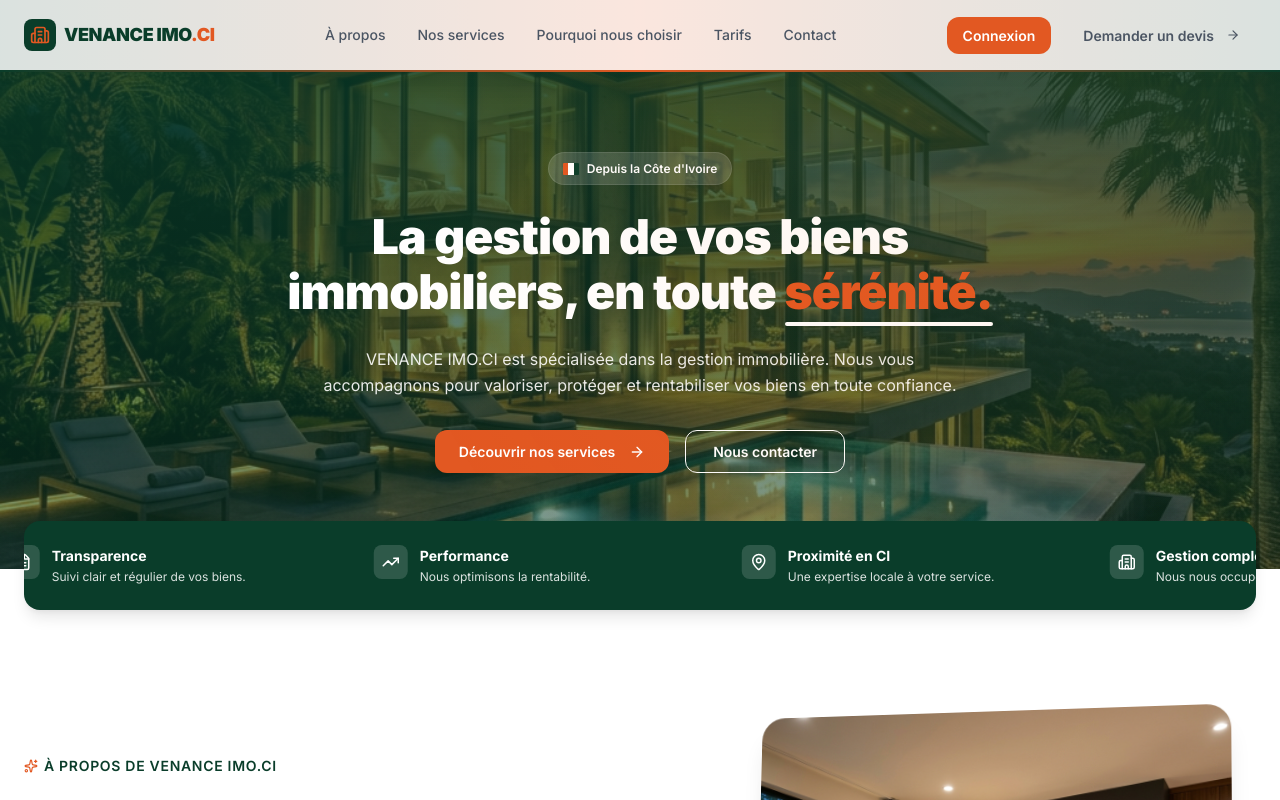
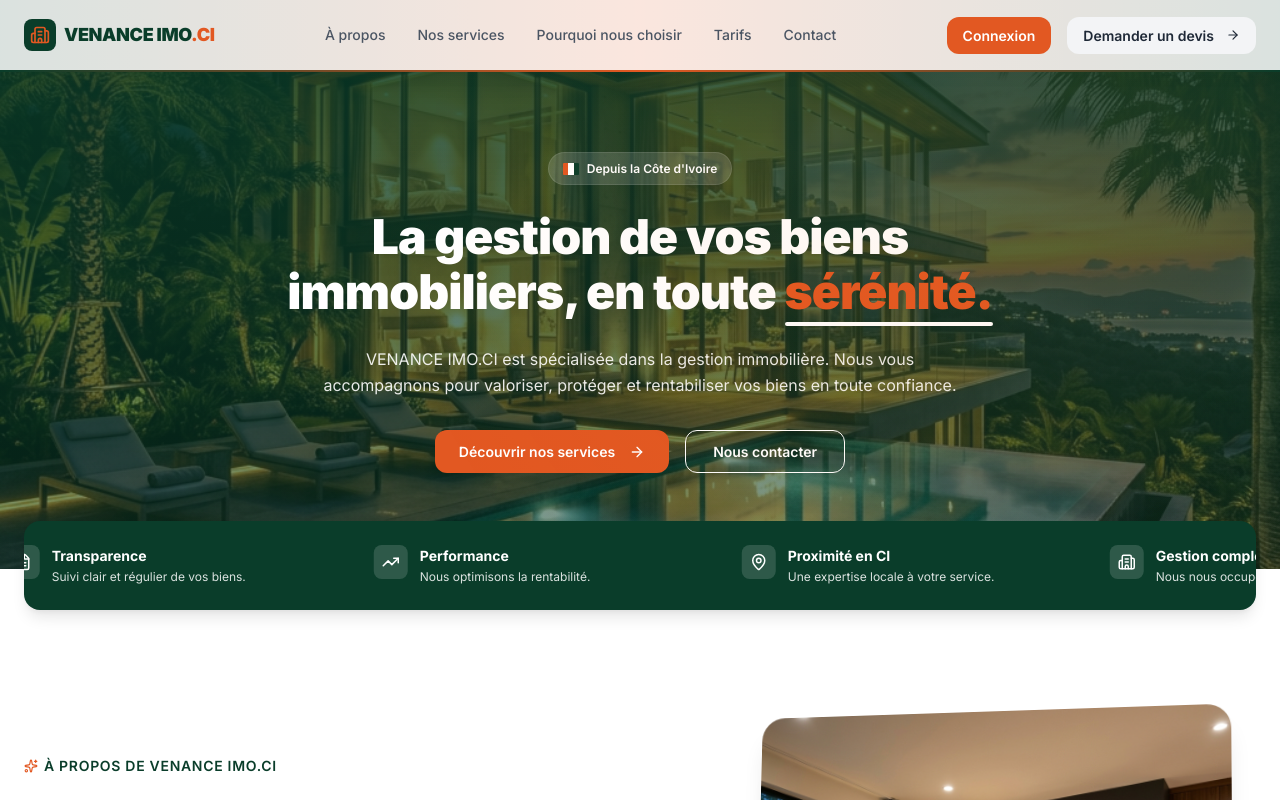
Before and after one commit to vecoakasa-ui/Veco-ia, a Next.js app: page / in a window 1280 px wide. Shown: the top 800 px of the page. Built offline with nearby package versions, Linux system fonts and the light colour scheme.

Commit message:
UI: Set solid backgrounds for navbar buttons (orange and light gray)

```diff
--- a/app/page.tsx
+++ b/app/page.tsx
@@ -228,7 +228,7 @@ export default function Home({ searchParams }: HomeProps) {
             <Link href="/login" className="btn btn-orange" style={{ padding: '8px 16px', fontSize: 'var(--text-sm)' }}>
               Connexion
             </Link>
-            <a href="#contact" className="btn btn-ghost" style={{ padding: '8px 16px', fontSize: 'var(--text-sm)', fontWeight: '600' }}>
+            <a href="#contact" className="btn" style={{ background: 'var(--gray-100)', color: 'var(--gray-800)', padding: '8px 16px', fontSize: 'var(--text-sm)', fontWeight: '600' }}>
               Demander un devis <ArrowRight size={14} style={{ marginLeft: '4px' }} />
             </a>
           </div>
@@ -308,7 +308,7 @@ export default function Home({ searchParams }: HomeProps) {
               <Link href="/login" className="btn btn-orange" style={{ width: '100%', display: 'flex', justifyContent: 'center' }}>
                 Connexion
               </Link>
-              <a href="#contact" className="btn btn-ghost" style={{ width: '100%', display: 'flex', justifyContent: 'center' }} onClick={() => setMobileMenuOpen(false)}>
+              <a href="#contact" className="btn" style={{ background: 'var(--gray-100)', color: 'var(--gray-800)', width: '100%', display: 'flex', justifyContent: 'center' }} onClick={() => setMobileMenuOpen(false)}>
                 Demander un devis
               </a>
             </div>
```
